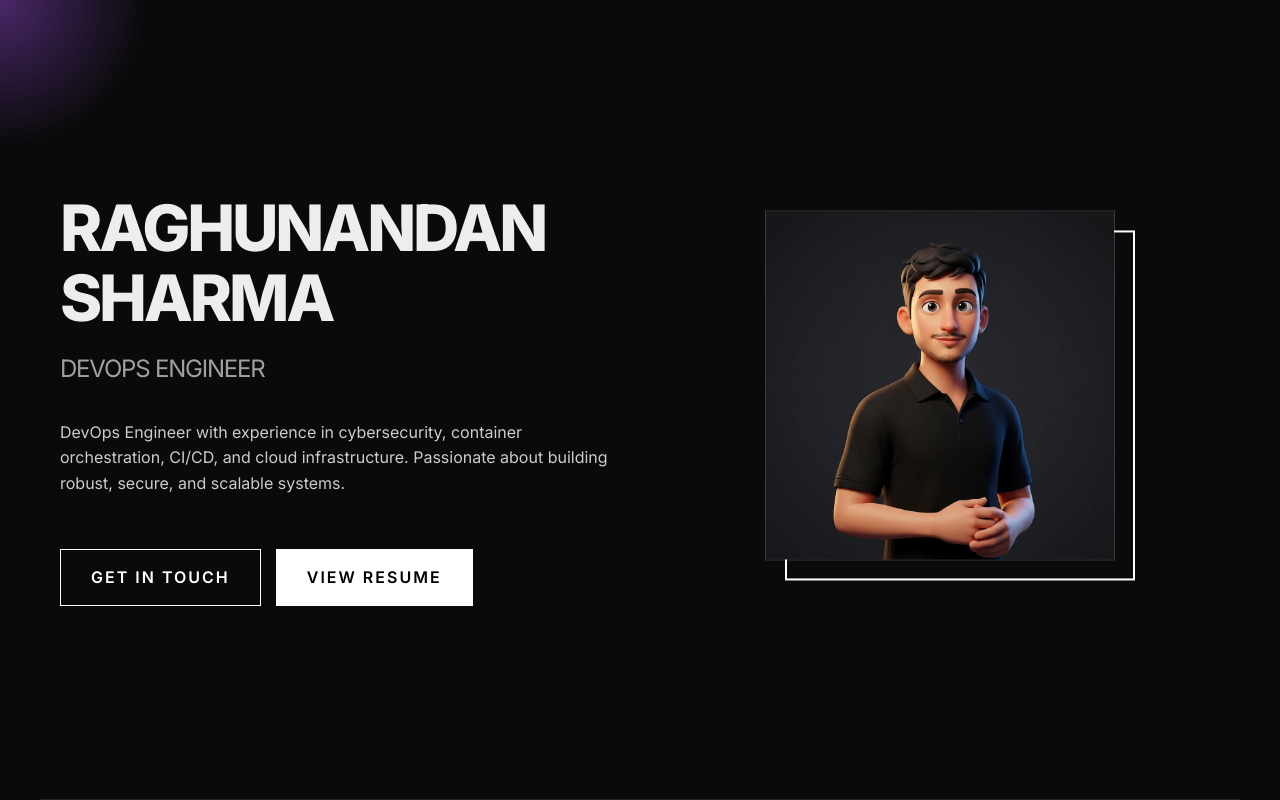
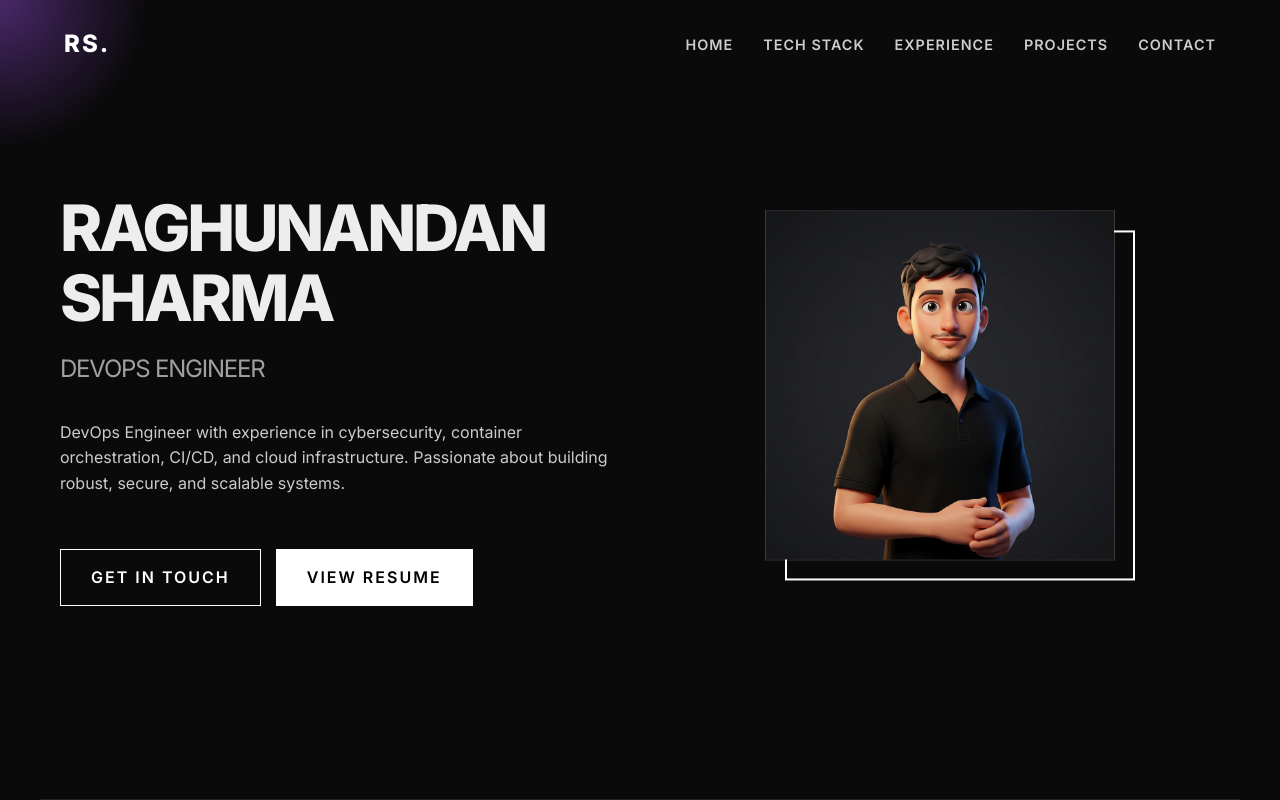
Before and after one commit to Raghunandan-79/Raghunandan-Portfolio, a React (Vite) app: page / in a window 1280 px wide. Shown: the top 800 px of the page. Built offline with nearby package versions, Linux system fonts and the light colour scheme.

Commit message:
Added links

```diff
--- a/src/App.jsx
+++ b/src/App.jsx
@@ -1,4 +1,5 @@
 import React from 'react';
+import Navbar from './components/Navbar';
 import Hero from './components/Hero';
 import Skills from './components/Skills';
 import Experience from './components/Experience';
@@ -9,6 +10,7 @@ import './index.css'; // Make sure styles are loaded
 function App() {
   return (
     <div className="app-container">
+      <Navbar />
       <Hero />
       <Skills />
       <Experience />
--- /dev/null
+++ b/src/components/Navbar.jsx
@@ -0,0 +1,73 @@
+import React, { useState, useEffect } from 'react';
+import { motion } from 'framer-motion';
+
+const Navbar = () => {
+  const [scrolled, setScrolled] = useState(false);
+
+  useEffect(() => {
+    const handleScroll = () => {
+      setScrolled(window.scrollY > 50);
+    };
+
+    window.addEventListener('scroll', handleScroll);
+    return () => window.removeEventListener('scroll', handleScroll);
+  }, []);
+
+  const navLinks = [
+    { name: 'Home', href: '#hero' },
+    { name: 'Tech Stack', href: '#skills' },
+    { name: 'Experience', href: '#experience' },
+    { name: 'Projects', href: '#projects' },
+    { name: 'Contact', href: '#contact' },
+  ];
+
+  return (
+    <motion.nav
+      initial={{ y: -100 }}
+      animate={{ y: 0 }}
+      transition={{ duration: 0.5 }}
+      style={{
+        position: 'fixed',
+        top: 0,
+        left: 0,
+        width: '100%',
+        padding: scrolled ? '15px 5%' : '25px 5%',
+        display: 'flex',
+        justifyContent: 'space-between',
+        alignItems: 'center',
+        background: scrolled ? 'rgba(10, 10, 10, 0.8)' : 'transparent',
+        backdropFilter: scrolled ? 'blur(10px)' : 'none',
+        borderBottom: scrolled ? '1px solid rgba(255, 255, 255, 0.1)' : 'none',
+        zIndex: 1000,
+        transition: 'all 0.3s ease',
+      }}
+    >
+      <div style={{ fontSize: '1.5rem', fontWeight: 800, color: '#fff', letterSpacing: '2px' }}>
+        RS.
+      </div>
+
+      <div style={{ display: 'flex', gap: '30px' }} className="nav-links">
+        {navLinks.map((link) => (
+          <a
+            key={link.name}
+            href={link.href}
+            style={{
+              color: '#ccc',
+              fontSize: '0.9rem',
+              fontWeight: 600,
+              textTransform: 'uppercase',
+              letterSpacing: '1px',
+              transition: 'color 0.3s ease'
+            }}
+            onMouseOver={(e) => e.currentTarget.style.color = '#fff'}
+            onMouseOut={(e) => e.currentTarget.style.color = '#ccc'}
+          >
+            {link.name}
+          </a>
+        ))}
+      </div>
+    </motion.nav>
+  );
+};
+
+export default Navbar;
--- a/src/index.css
+++ b/src/index.css
@@ -153,3 +153,9 @@ section {
   background: #fff;
   color: #000;
 }
+
+@media (max-width: 768px) {
+  .nav-links {
+    display: none !important;
+  }
+}
```
